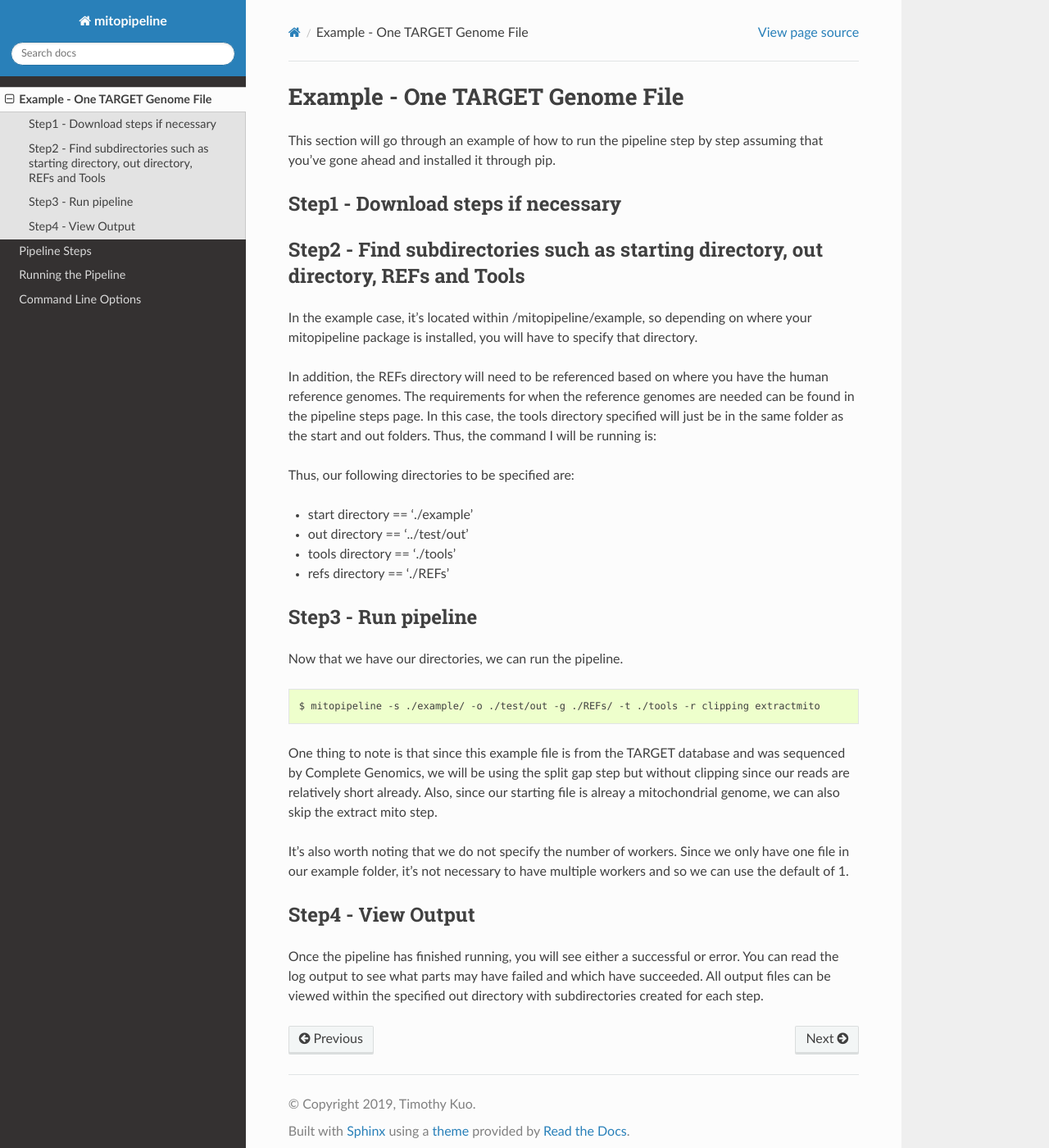
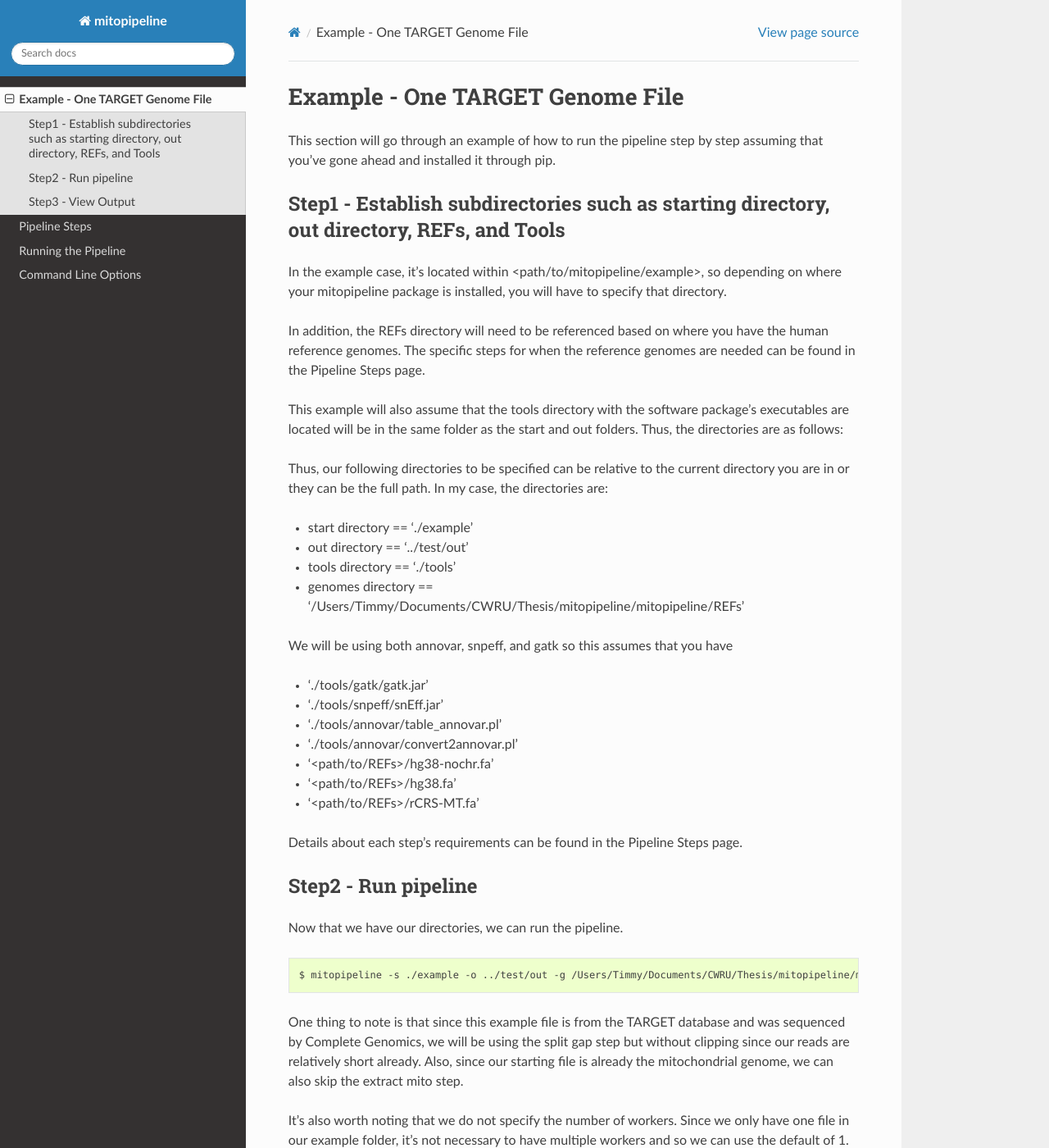
Before and after one commit to timmykuo/mitopipeline, a Sphinx documentation site: the page built from doc/example_one_genome.rst, in a window 1280 px wide and 1400 px high. Shown: the whole window at 82% size. Built offline with Sphinx 7.4.7 and the Read the Docs theme 2.0.0, drawn with Linux system fonts in a browser that asks for light colours.

Commit message:
debug steps when run together, update docs

```diff
--- a/README.rst
+++ b/README.rst
@@ -1,6 +1,6 @@
 Getting Started
 ---------------
-This project can be downloaded through ``pip install mitopipeline`` to install the latest version of mitopipeline. `Documentation <https://mitopipeline.readthedocs.io/en/latest/>`_ is hosted through readthedocs.
+This project can be downloaded through ``pip install mitopipeline`` to install the latest version of mitopipeline. Or, you can directly clone the repository through ``git clone https://github.com/timmykuo/mitopipeline.git` and running ``python3 setup.py install`` after navigating to the cloned directory. Documentation <https://mitopipeline.readthedocs.io/en/latest/>`_ is hosted through readthedocs.
 
 Users will have to download samtools and bwa, ``make`` them, and include the path to the executable in their $PATH variable or copy them to their ``bin`` folder so that they can be run from the command line. Download links for `samtools  <http://www.htslib.org/download/>`_ and `bwa <https://sourceforge.net/projects/bio-bwa/>`_. In addition, 3rd party software packages that they wish to use on their own (such as GATK, ANNOVAR, etc.) need to be downloaded before being able to use them in the pipeline.
 
--- a/doc/example_one_genome.rst
+++ b/doc/example_one_genome.rst
@@ -3,37 +3,48 @@ Example - One TARGET Genome File
 
 This section will go through an example of how to run the pipeline step by step assuming that you've gone ahead and installed it through pip.
 
-Step1 - Download steps if necessary
------------------------------------
-
-Step2 - Find subdirectories such as starting directory, out directory, REFs and Tools
+Step1 - Establish subdirectories such as starting directory, out directory, REFs, and Tools
 -------------------------------------------------------------------------------------
 
-In the example case, it's located within /mitopipeline/example, so depending on where your mitopipeline package is installed, you will have to specify that directory.
+In the example case, it's located within <path/to/mitopipeline/example>, so depending on where your mitopipeline package is installed, you will have to specify that directory.
 
-In addition, the REFs directory will need to be referenced based on where you have the human reference genomes. The requirements for when the reference genomes are needed can be found in the pipeline steps page. In this case, the tools directory specified will just be in the same folder as the start and out folders. Thus, the command I will be running is:
+In addition, the REFs directory will need to be referenced based on where you have the human reference genomes. The specific steps for when the reference genomes are needed can be found in the Pipeline Steps page.
 
-Thus, our following directories to be specified are:
+This example will also assume that the tools directory with the software package's executables are located will be in the same folder as the start and out folders. Thus, the directories are as follows:
+
+Thus, our following directories to be specified can be relative to the current directory you are in or they can be the full path. In my case, the directories are:
 
 - start directory == './example'
 - out directory == '../test/out'
 - tools directory == './tools'
-- refs directory == './REFs'
+- genomes directory == '/Users/Timmy/Documents/CWRU/Thesis/mitopipeline/mitopipeline/REFs'
 
-Step3 - Run pipeline
+We will be using both annovar, snpeff, and gatk so this assumes that you have
+
+- './tools/gatk/gatk.jar'
+- './tools/snpeff/snEff.jar'
+- './tools/annovar/table_annovar.pl'
+- './tools/annovar/convert2annovar.pl'
+- '<path/to/REFs>/hg38-nochr.fa'
+- '<path/to/REFs>/hg38.fa'
+- '<path/to/REFs>/rCRS-MT.fa'
+
+Details about each step's requirements can be found in the Pipeline Steps page.
+
+Step2 - Run pipeline
 --------------------
 
 Now that we have our directories, we can run the pipeline.
 
 .. code:: bash
 
-    $ mitopipeline -s ./example/ -o ./test/out -g ./REFs/ -t ./tools -r clipping extractmito
+    $ mitopipeline -s ./example -o ../test/out -g /Users/Timmy/Documents/CWRU/Thesis/mitopipeline/mitopipeline/REFs/ -t ./tools -r clipping extractmito
 
-One thing to note is that since this example file is from the TARGET database and was sequenced by Complete Genomics, we will be using the split gap step but without clipping since our reads are relatively short already. Also, since our starting file is alreay a mitochondrial genome, we can also skip the extract mito step.
+One thing to note is that since this example file is from the TARGET database and was sequenced by Complete Genomics, we will be using the split gap step but without clipping since our reads are relatively short already. Also, since our starting file is already the mitochondrial genome, we can also skip the extract mito step.
 
 It's also worth noting that we do not specify the number of workers. Since we only have one file in our example folder, it's not necessary to have multiple workers and so we can use the default of 1.
 
-Step4 - View Output
+Step3 - View Output
 -------------------
 
 Once the pipeline has finished running, you will see either a successful or error. You can read the log output to see what parts may have failed and which have succeeded. All output files can be viewed within the specified out directory with subdirectories created for each step.
--- a/doc/running_the_pipeline.rst
+++ b/doc/running_the_pipeline.rst
@@ -5,6 +5,10 @@ This section explores details about running the pipeline such as the tools it us
 
 Required Arguments
 ------------------
+
+Start Directory: The start directory is necessary in order to specify where all the files that need to be run are. One thing to note is that the pipeline use's the '.' to parse the file name. Thus, all files within the start directory can only have one period within its name that specifies the extension, i.e. FILENAME.bam.
+
+Tools Directory: In order to run 3rd party softwares like gatk, snpeff, and annovar, mitopipeline requires you to specify where these tools are kept. Each software package should have a folder within the tools directory that contains its executables. For example, gatk's executable should be path/to/tools/gatk/gatk.jar, snpeff's should be path/to/tools/snpeff/snpEff.jar and annovar's should be path/to/tools/annovar/annovar-executables. One choice is to first use mitopipeline's download function if you don't want to download these yourself.
 
 Reference Genomes: With steps such as GATK and RemoveNuMTs, it's necessary to have human reference genomes to align to. The required genomes for this pipeline are `hg38-nochr.fa <http://hgdownload.cse.ucsc.edu/goldenPath/hg38/bigZips/>`_ (the GRCh38/hg38 version human genome without the mitochondrial genome), `hg38.fa <http://hgdownload.cse.ucsc.edu/goldenPath/hg38/bigZips/>`_ (the GRCh38/hg38 version of the human mitochondrial genome), and `rCRS-MT.fa <http://hgdownload.cse.ucsc.edu/goldenPath/hg38/chromosomes/chrM.fa.gz>`_ (the GRCh38/hg38 version of the human mitochondrial genome). The file names must be changed to match the ones listed here so that the steps are able to find the files. You can read more about the human references genomes from the `UCSC genome browser <http://hgdownload.cse.ucsc.edu/downloads.html#human>`_.
 
```
Also changed, not shown: doc/pipeline_builder.rst (+4 -4 lines), 11 other files.
